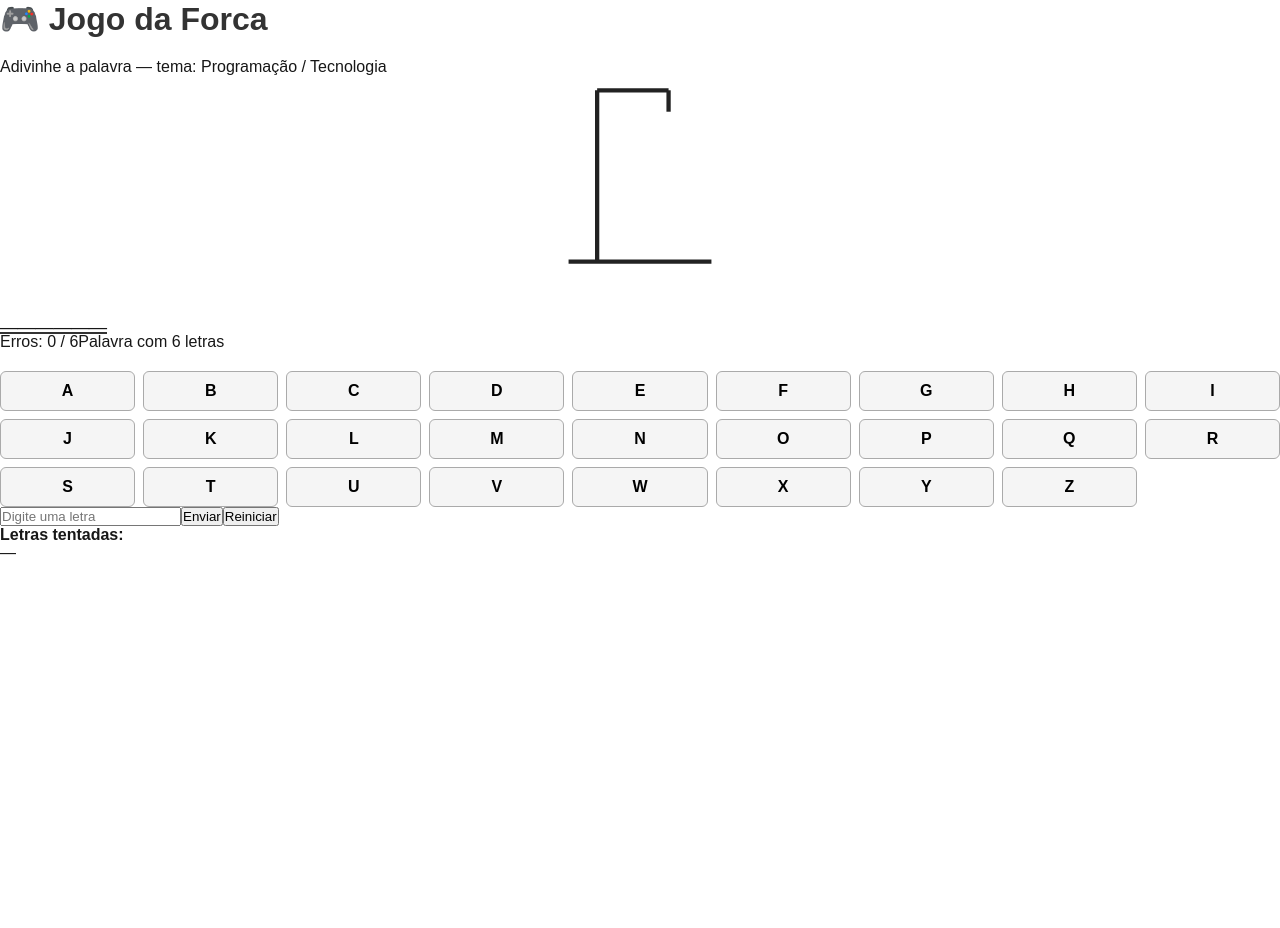
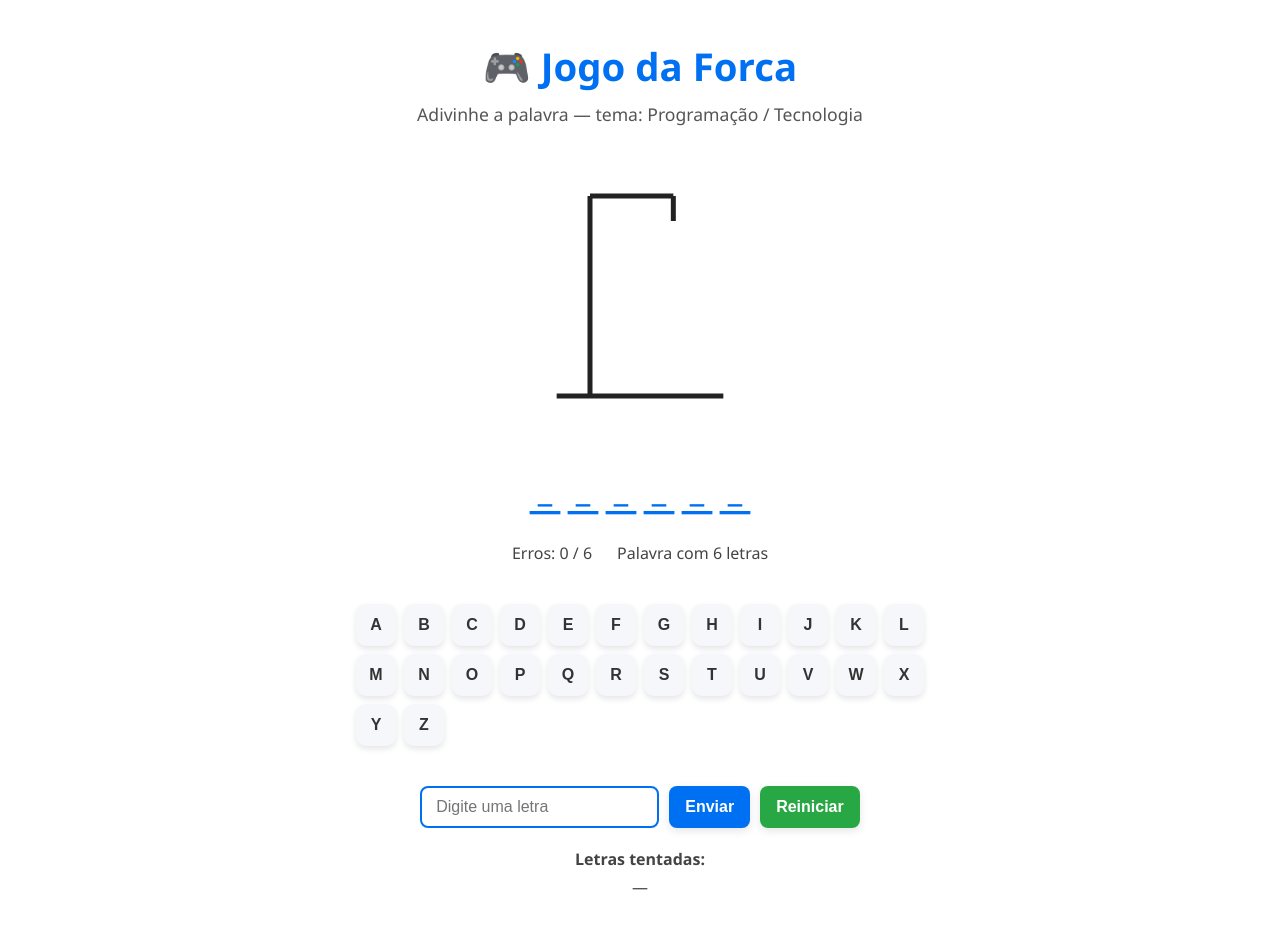
Before and after one commit to PheonixEdson/PWM, a Next.js app in the folder pwm/: page /forca in a window 1280 px wide. Shown: the top 928 px of the page. Before the commit the page ends 800 px from the top, so only its background shows below. Built offline with nearby package versions, Linux system fonts and the light colour scheme.

Commit message:
Update forca.module.css

```diff
--- a/pwm/app/forca/forca.module.css
+++ b/pwm/app/forca/forca.module.css
@@ -1,82 +1,225 @@
-.container {
+.main {
   display: flex;
   flex-direction: column;
   align-items: center;
-  justify-content: flex-start;
+  padding: 40px 20px;
   min-height: 100vh;
+  font-family: "Segoe UI", Tahoma, Geneva, Verdana, sans-serif;
   background: #fff;
-  font-family: "Segoe UI", Tahoma, Geneva, Verdana, sans-serif;
-  padding: 20px;
   color: #222;
 }
 
+
 .title {
-  font-size: 2rem;
-  font-weight: bold;
-  margin-bottom: 20px;
-  color: #333;
+  font-size: 2.4rem;
+  margin-bottom: 10px;
+  font-weight: 800;
+  color: #0070f3;
+  text-align: center;
 }
 
-.svg {
-  width: 200px;
-  height: 200px;
-  display: block;
-  margin: 0 auto 20px;
+.subtitle {
+  font-size: 1.1rem;
+  margin-bottom: 25px;
+  color: #555;
+  text-align: center;
 }
 
-.word {
+.hangman {
+  margin: 20px 0;
+}
+
+.hangman svg {
+  width: 200px;
+  height: 250px;
+  stroke: #222;
+  stroke-width: 4px;
+  fill: none;
+}
+
+.hangman .part {
+  display: none;
+}
+
+.wordDisplay {
   display: flex;
   gap: 10px;
-  margin-bottom: 20px;
+  margin: 20px 0;
 }
 
 .letter {
   font-size: 2rem;
   font-weight: bold;
-  border-bottom: 2px solid #333;
-  width: 30px;
-  height: 40px;
+  min-width: 28px;
   text-align: center;
+  border-bottom: 3px solid #0070f3;
+  transition: transform 0.2s ease;
+}
+
+.letter:not(:empty) {
+  color: #0070f3;
+  transform: scale(1.1);
+}
+
+.infoRow {
+  margin: 10px 0 20px;
+  display: flex;
+  gap: 25px;
+  font-size: 1rem;
+  color: #444;
 }
 
 .keyboard {
   display: grid;
-  grid-template-columns: repeat(9, 1fr);
+  grid-template-columns: repeat(auto-fit, minmax(40px, 1fr));
   gap: 8px;
+  max-width: 600px;
+  margin: 20px 0;
+}
+
+.key {
+  padding: 12px;
+  font-size: 1rem;
+  border: none;
+  border-radius: 10px;
+  cursor: pointer;
+  font-weight: bold;
+  background: #f5f7fa;
+  color: #333;
+  transition: all 0.25s ease;
+  box-shadow: 0 3px 6px rgba(0,0,0,0.1);
+}
+
+.key:hover:not(:disabled) {
+  background: #0070f3;
+  color: #fff;
+  transform: scale(1.05);
+}
+
+.key:disabled {
+  background: #ddd;
+  color: #888;
+  cursor: not-allowed;
+}
+
+.correct {
+  background: #28a745 !important;
+  color: white !important;
+}
+
+.wrong {
+  background: #dc3545 !important;
+  color: white !important;
+}
+
+/* Input + Botões */
+.inputRow {
+  display: flex;
+  gap: 10px;
   margin-top: 20px;
 }
 
-.key {
-  padding: 10px;
+.input {
+  padding: 10px 14px;
+  border: 2px solid #0070f3;
+  border-radius: 8px;
   font-size: 1rem;
-  font-weight: bold;
-  border: 1px solid #aaa;
-  border-radius: 6px;
-  cursor: pointer;
-  background: #f5f5f5;
-  transition: 0.2s;
+  outline: none;
+  transition: border 0.3s ease;
 }
 
-.key:hover {
-  background: #e0e0e0;
+.input:focus {
+  border-color: #0056b3;
 }
 
-.key:disabled {
-  background: #ccc;
-  color: #777;
-  cursor: not-allowed;
+.btn,
+.btnAlt {
+  padding: 10px 16px;
+  border: none;
+  border-radius: 8px;
+  cursor: pointer;
+  font-weight: bold;
+  font-size: 1rem;
+  transition: all 0.3s ease;
+  box-shadow: 0 3px 8px rgba(0,0,0,0.1);
 }
 
-.message {
+.btn {
+  background: #0070f3;
+  color: #fff;
+}
+
+.btn:hover {
+  background: #0056b3;
+  transform: scale(1.05);
+}
+
+.btnAlt {
+  background: #28a745;
+  color: white;
+}
+
+.btnAlt:hover {
+  background: #1f7d34;
+  transform: scale(1.05);
+}
+
+/* Letras já tentadas */
+.tried {
   margin-top: 20px;
-  font-size: 1.5rem;
+  text-align: center;
+  color: #444;
+}
+
+.triedList {
+  margin-top: 6px;
+  display: flex;
+  flex-wrap: wrap;
+  gap: 6px;
+  justify-content: center;
+}
+
+.triedCorrect {
+  color: #28a745;
   font-weight: bold;
 }
 
+.triedWrong {
+  color: #dc3545;
+  font-weight: bold;
+}
+
+.result {
+  margin-top: 25px;
+}
+
+.win,
+.lose {
+  font-size: 1.5rem;
+  font-weight: 800;
+  padding: 12px 20px;
+  border-radius: 12px;
+  text-align: center;
+  animation: pop 0.5s ease;
+}
+
 .win {
-  color: green;
+  color: #28a745;
+  background: rgba(40, 167, 69, 0.1);
 }
 
 .lose {
-  color: red;
+  color: #dc3545;
+  background: rgba(220, 53, 69, 0.1);
 }
+
+@keyframes pop {
+  from {
+    transform: scale(0.8);
+    opacity: 0;
+  }
+  to {
+    transform: scale(1);
+    opacity: 1;
+  }
+}
```
